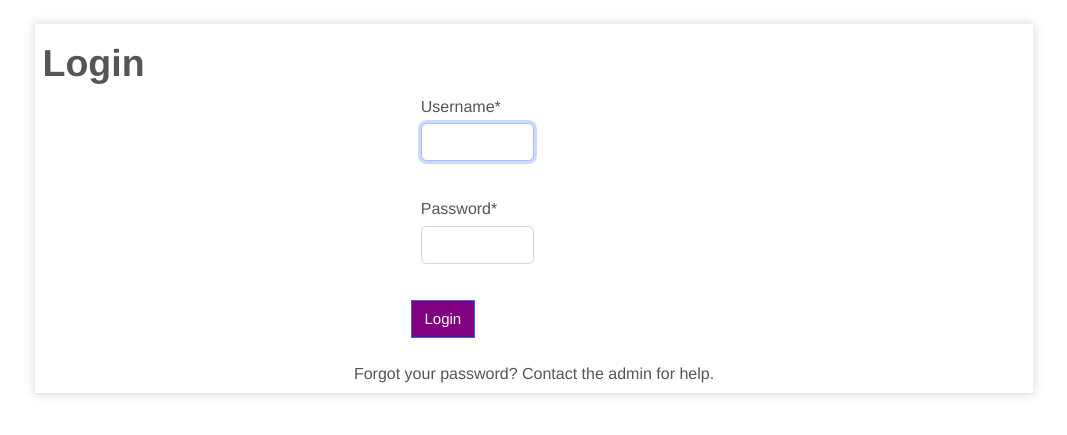
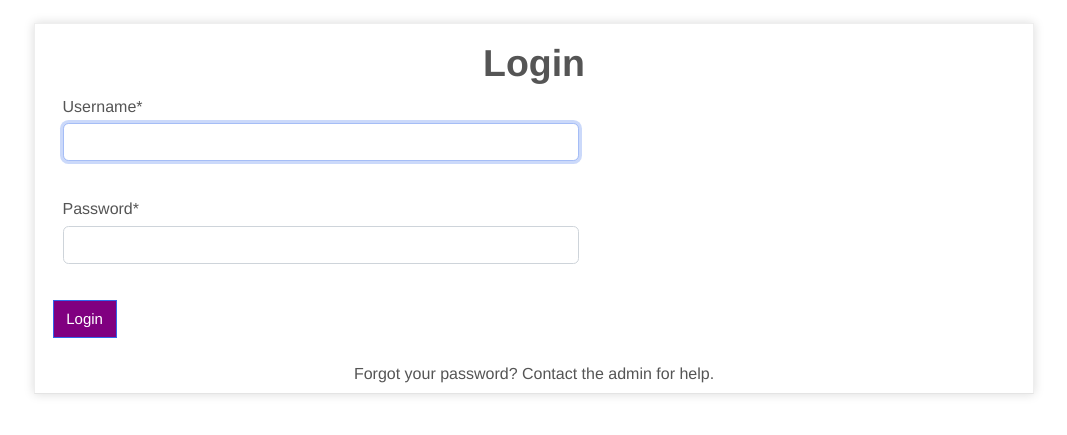
Before and after one commit to kenwekesa/virgin-invoicing-app, a Django app: page /userlogin/ in a window 1280 px wide. Shown: the top 435 px of the page, without its empty margins (106-1173 px from the left). Run offline with Django 3.2, Linux system fonts and the light colour scheme; some libraries are stand-ins or nearby versions; some web fonts are replaced.

Commit message:
login page

```diff
--- a/templates/forms/loginpage.html
+++ b/templates/forms/loginpage.html
@@ -25,11 +25,12 @@
 
 >
 <div class="container">
-<div class="row" style>
+
+  <div class="row justify-content-center">
+  <div class="row" style>
   <h1>Login</h1>
   </div>
-  <div class="row justify-content-center">
-  <form method="POST">
+  <form method="POST" class="col-12">
 
     {% csrf_token %}
 
```
